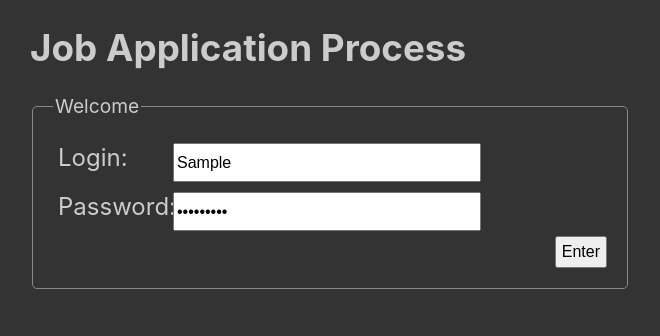
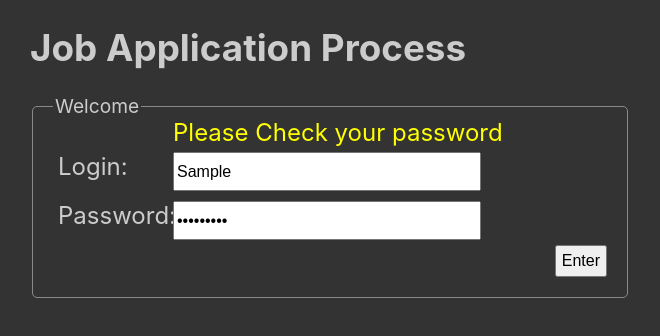
Before and after one commit to saidugurlu/live-coding-jobapp-refactor-login-form, a React (Vite) app: page / in a window 1280 px wide. Both pictures are taken after typing "Sample", "Sample123" into the empty fields and a click on the button "Enter". Shown: the top 336 px of the page, without its empty margins (0-660 px from the left). Built offline with nearby package versions, Linux system fonts and the light colour scheme; no server answers; the HTML template or start-up script is replaced by a standard one.

Commit message:
password checked added

```diff
--- a/src/App.jsx
+++ b/src/App.jsx
@@ -21,6 +21,7 @@ function App() {
 	const [userIsLoggedIn, setUserIsLoggedIn] = useState(false);
 	const [fieldLogin, setFieldLogin] = useState('');
 	const [fieldPassword, setFieldPassword] = useState('');
+	const [formMessage, setFormMessage] =useState('');
 
 	const saveToLocalStorage = () => {
 		const jobAppState = {
@@ -76,6 +77,11 @@ function App() {
 
 	const handleSubmitButton = (e) => {
 		e.preventDefault();
+		if(fieldPassword === "123") {
+			setUserIsLoggedIn(true)
+		} else {
+			setFormMessage("Please Check your password")
+		}
 	};
 
 	const handleFieldLogin = (e) => {
@@ -106,7 +112,10 @@ function App() {
 			) : (
 				<form>
 					<fieldset>
-						<legend>Welcome</legend>
+					<legend>Welcome</legend>
+						{formMessage !== "" && (
+
+						<div className="formMessage">{formMessage}</div>)}
 						<div className="row">
 							<label htmlFor="login">Login</label>
 							<input
--- a/src/App.scss
+++ b/src/App.scss
@@ -95,6 +95,10 @@ body {
 		}
 		form {
 			width: 600px;
+			.formMessage{
+				color: yellow;
+				margin: -20px 0 0 120px;
+			}
 
 			fieldset {
 				border: 1px solid #888;
```
